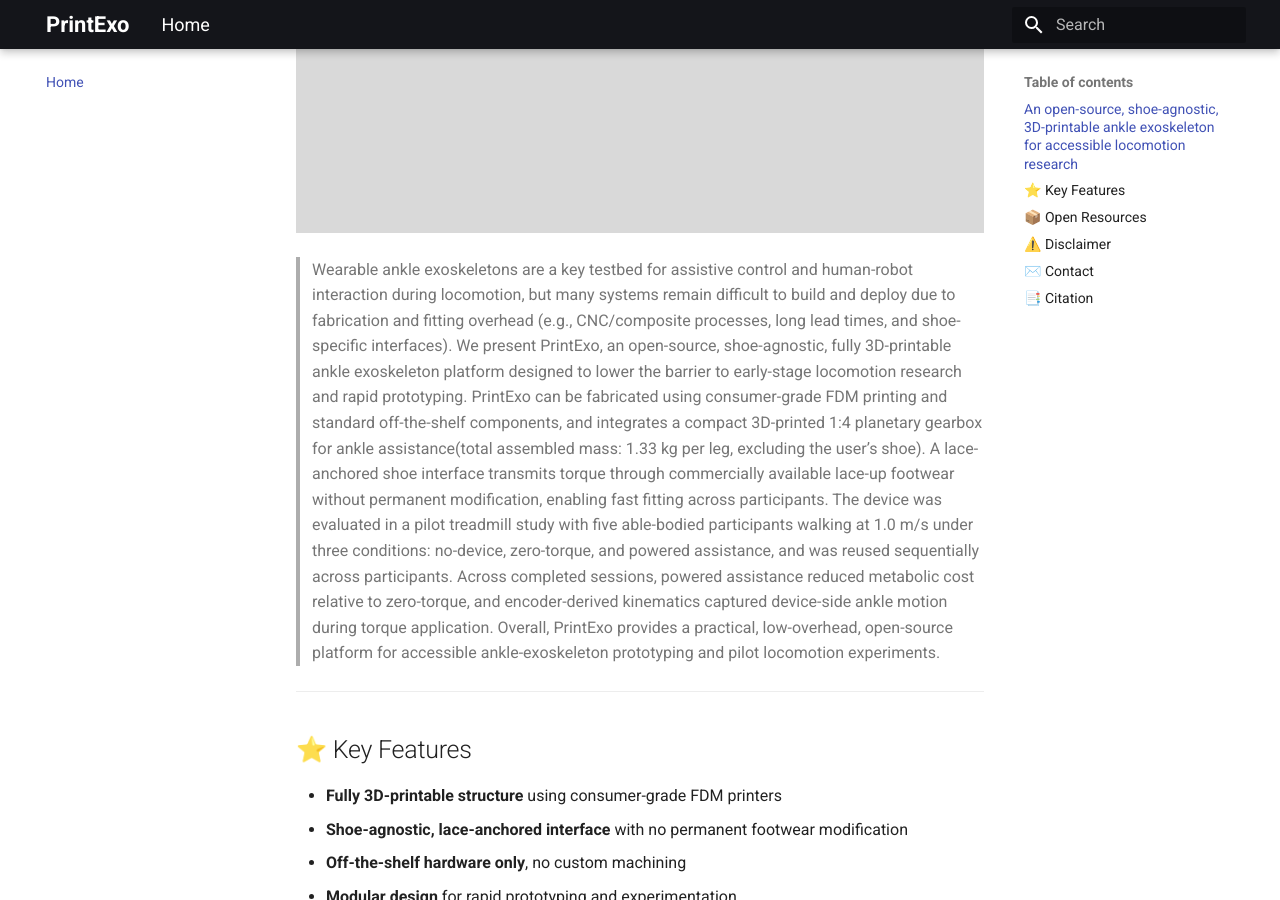
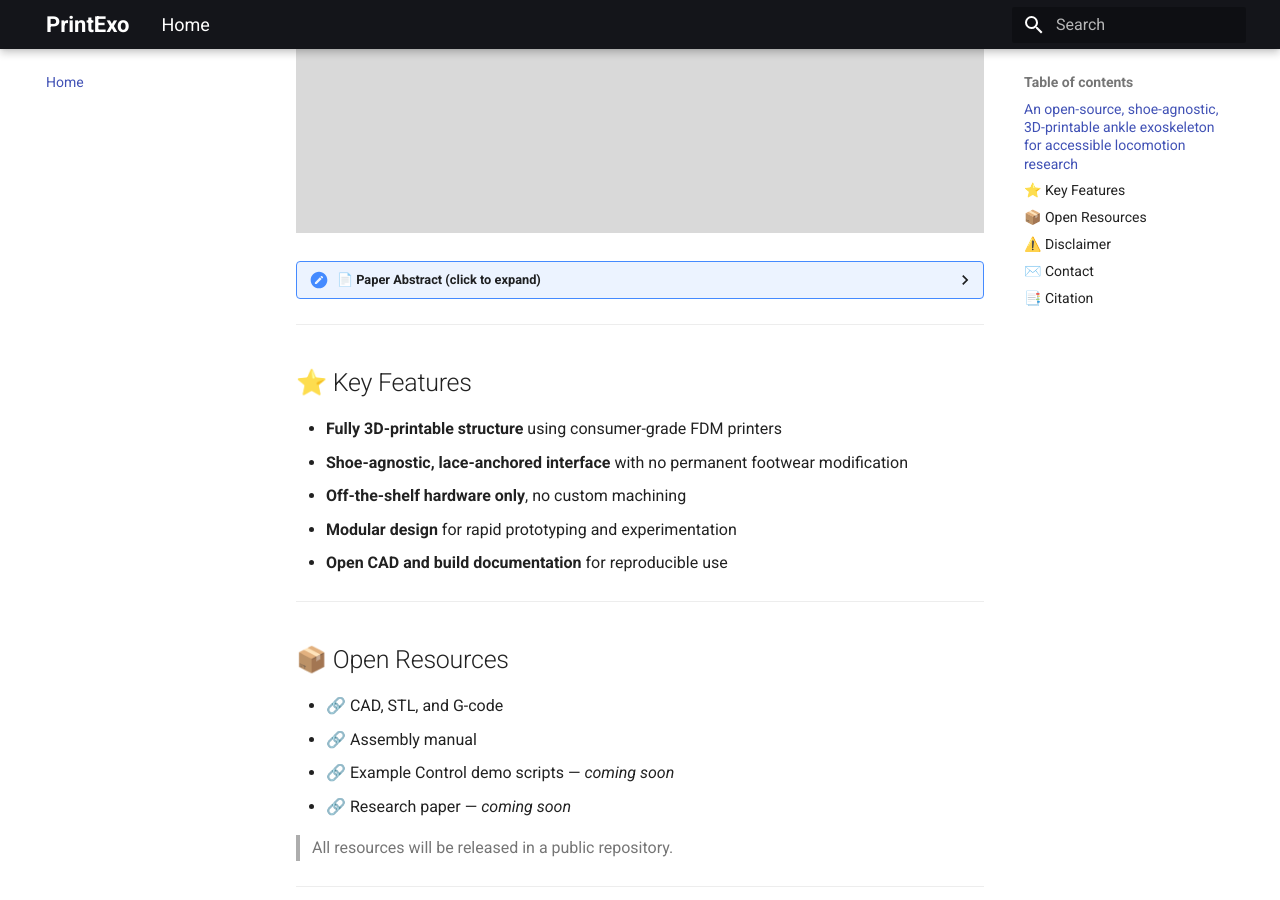
Before and after one commit to printexo/printexo.github.io, an MkDocs documentation site: the page built from docs/index.md, in a window 1280 px wide and 900 px high, scrolled down 597 px. Built offline with MkDocs 1.6.1 and Material for MkDocs 9.7.7, drawn with Linux system fonts in a browser that asks for light colours.

Commit message:
Update index.md

```diff
--- a/docs/index.md
+++ b/docs/index.md
@@ -6,13 +6,22 @@
 
 ![PrintExo overview image](images/hero_printexo.png)
 
-> Wearable ankle exoskeletons are a key testbed for assistive control and human-robot interaction during locomotion, but many systems remain difficult to build and deploy due to fabrication and fitting overhead (e.g., CNC/composite processes, long lead times, and shoe-specific interfaces).
-We present PrintExo, an open-source, shoe-agnostic, fully 3D-printable ankle exoskeleton platform designed to lower the barrier to early-stage locomotion research and rapid prototyping.
-PrintExo can be fabricated using consumer-grade FDM printing and standard off-the-shelf components, and integrates a compact 3D-printed 1:4 planetary gearbox for ankle assistance(total assembled mass: 1.33 kg per leg, excluding the user’s shoe).
-A lace-anchored shoe interface transmits torque through commercially available lace-up footwear without permanent modification, enabling fast fitting across participants.
-The device was evaluated in a pilot treadmill study with five able-bodied participants walking at 1.0 m/s under three conditions: no-device, zero-torque, and powered assistance, and was reused sequentially across participants.
-Across completed sessions, powered assistance reduced metabolic cost relative to zero-torque, and encoder-derived kinematics captured device-side ankle motion during torque application.
-Overall, PrintExo provides a practical, low-overhead, open-source platform for accessible ankle-exoskeleton prototyping and pilot locomotion experiments.
+<details>
+<summary><strong>📄 Paper Abstract (click to expand)</strong></summary>
+
+Wearable ankle exoskeletons are a key testbed for assistive control and human-robot interaction during locomotion, but many systems remain difficult to build and deploy due to fabrication and fitting overhead (e.g., CNC/composite processes, long lead times, and shoe-specific interfaces).
+
+We present **PrintExo**, an open-source, shoe-agnostic, fully 3D-printable ankle exoskeleton platform designed to lower the barrier to early-stage locomotion research and rapid prototyping. PrintExo can be fabricated using consumer-grade FDM printing and standard off-the-shelf components, and integrates a compact 3D-printed **1:4 planetary gearbox** for ankle assistance (total assembled mass: **1.33 kg per leg**, excluding the user’s shoe).
+
+A **lace-anchored shoe interface** transmits torque through commercially available lace-up footwear without permanent modification, enabling fast fitting across participants.
+
+The device was evaluated in a pilot treadmill study with five able-bodied participants walking at **1.0 m/s** under three conditions: no-device, zero-torque, and powered assistance. Across completed sessions, powered assistance reduced metabolic cost relative to zero-torque, and encoder-derived kinematics captured device-side ankle motion during torque application.
+
+Overall, PrintExo provides a **practical, low-overhead, open-source platform** for accessible ankle-exoskeleton prototyping and pilot locomotion experiments.
+
+
+</details>
+
 
 ---
 
```
